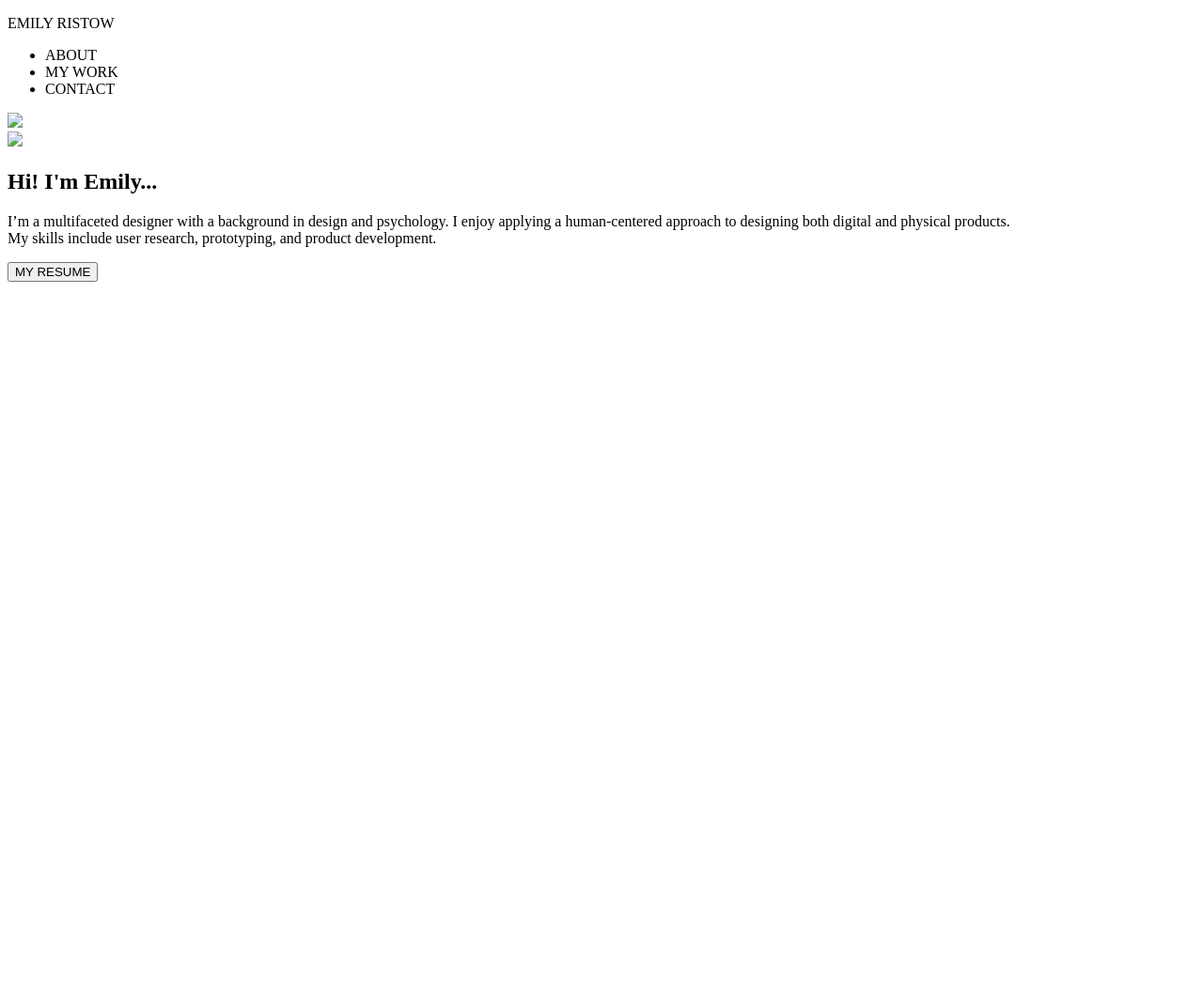
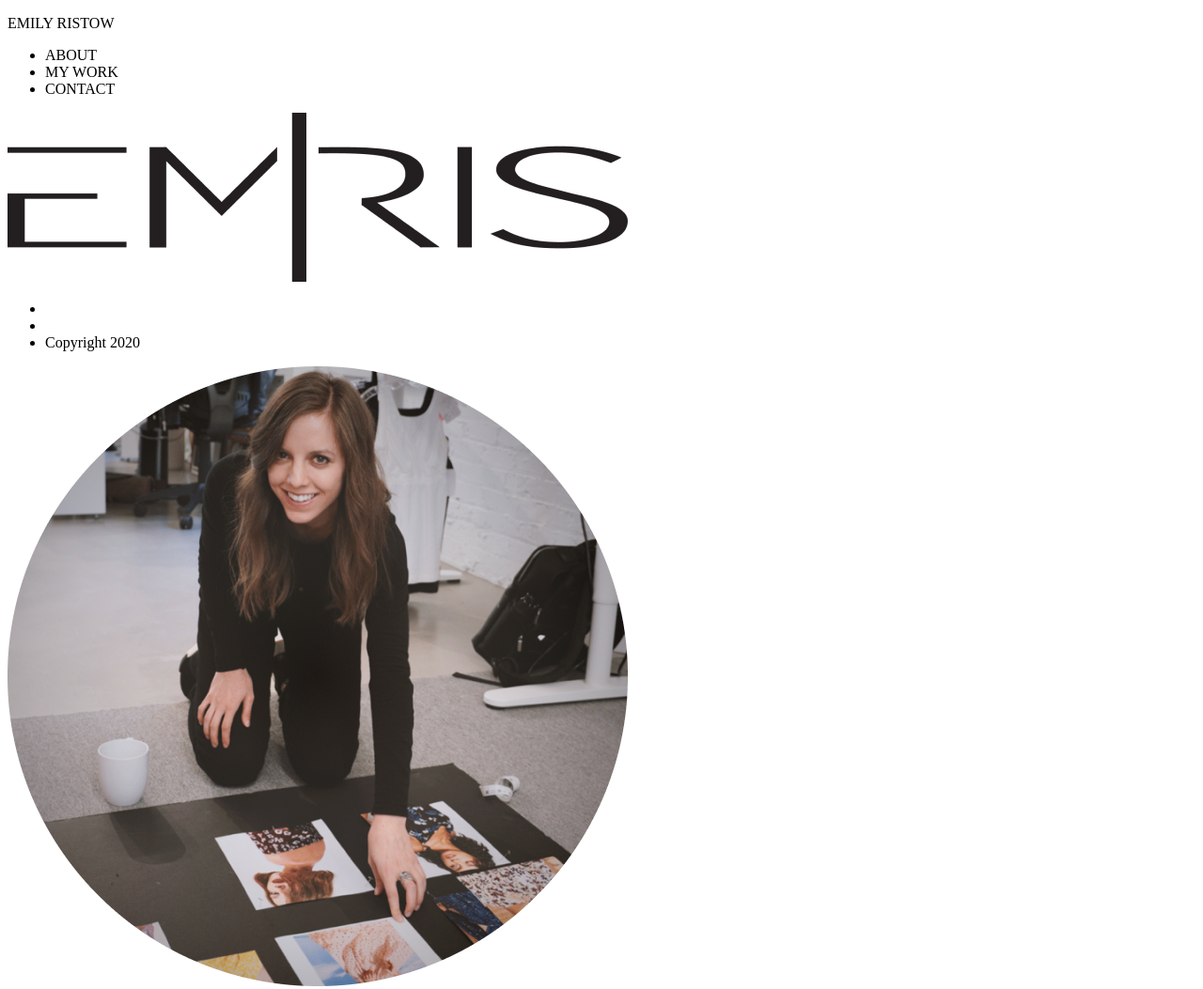
Before and after one commit to emristow/UX_UI_HW_17, a plain HTML site: page index.html in a window 1280 px wide. Shown: the top 1053 px of the page at 94% size. Before the commit the page ends 800 px from the top, so only its background shows below. Drawn offline with Linux system fonts and the light colour scheme.

Commit message:
social icons added to img folder

```diff
--- a/index.html
+++ b/index.html
@@ -15,11 +15,18 @@
                 </nav>
             </header>
             <section class="heroImg">
-                <img src="logo.png">
+                <img src="../UX_UI_HW_17/images/logo.png">
             </section>
+            <footer>
+            <ul>
+                <li></li>
+                <li></li>
+                <li>Copyright 2020</li>
+            </ul>
+            </footer>
             <section class="about">
                 <div class="content">
-                    <img src="me.png">
+                    <img src="../UX_UI_HW_17/images/me.png">
                     <h1>Hi! I'm Emily...</h1>
                     <p>I’m a multifaceted designer with a background in design and psychology. I enjoy applying a human-centered approach to designing both digital and physical products.
                         <br>
```
Also changed, not shown: images/instagram.png (added), images/linkedin.png (added).
